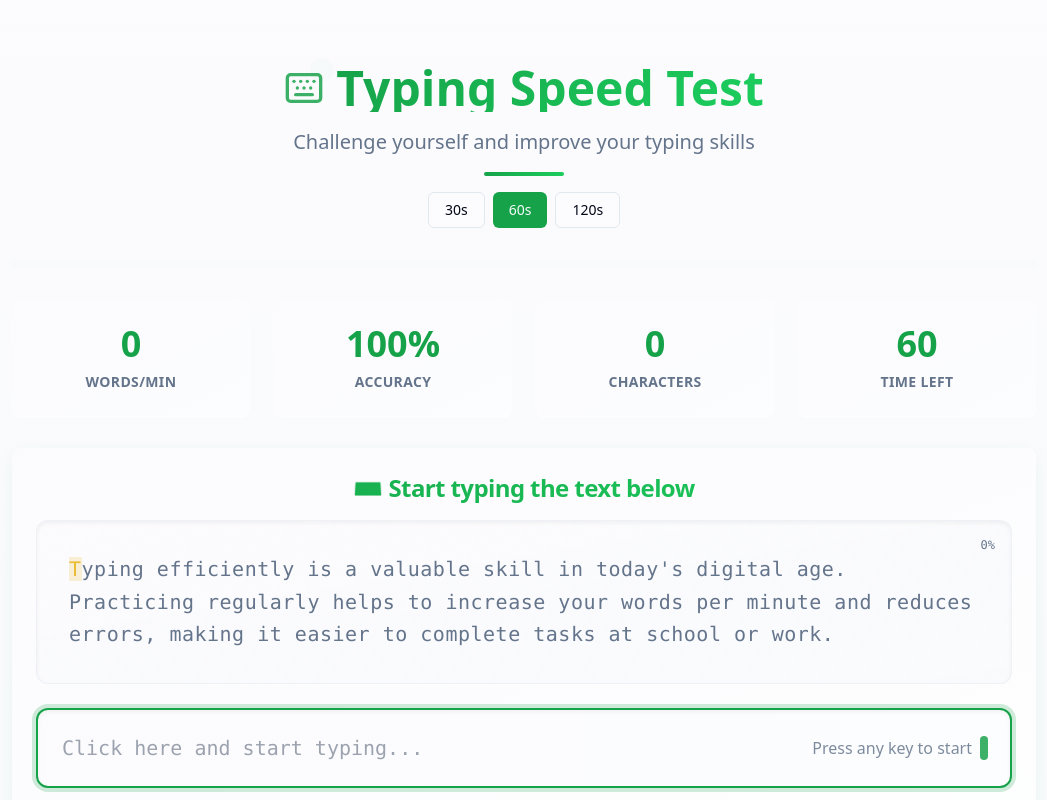
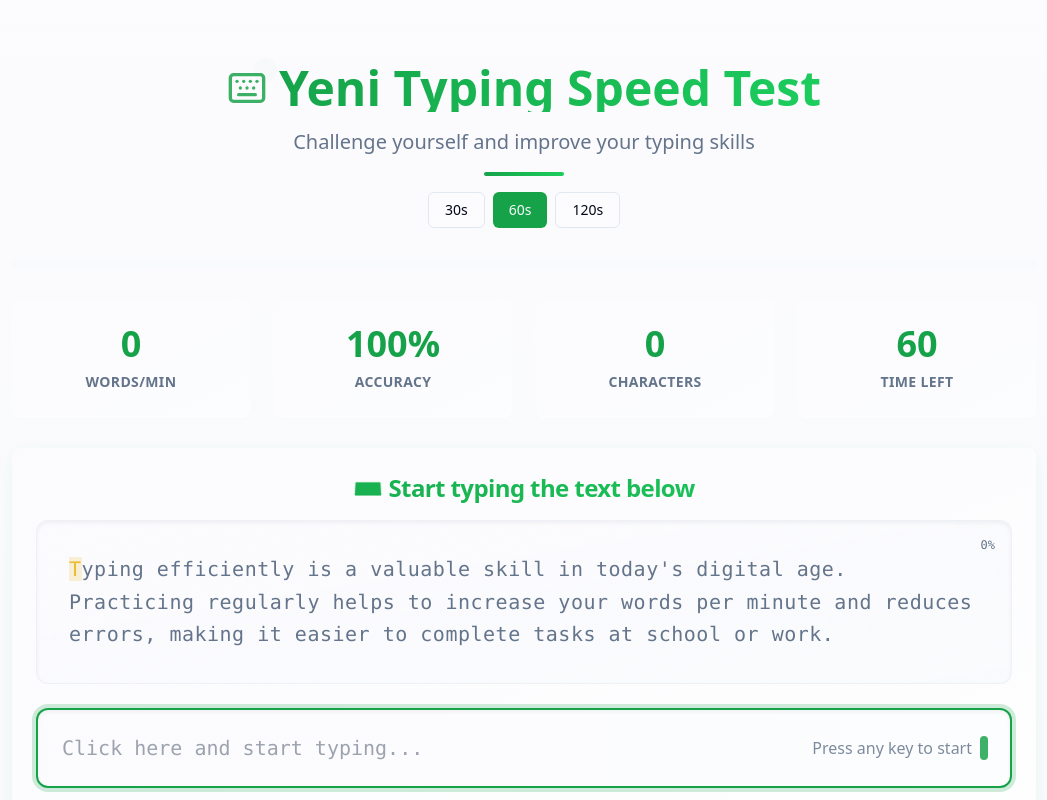
Before and after one commit to Menelik2/quick-type-tally, a React (Vite) app: page / in a window 1280 px wide. Shown: the top 800 px of the page, without its empty margins (116-1163 px from the left). Built offline with nearby package versions, Linux system fonts and the light colour scheme.

Commit message:
Update TypingTest.tsx

```diff
--- a/src/components/TypingTest.tsx
+++ b/src/components/TypingTest.tsx
@@ -160,7 +160,7 @@ export default function TypingTest() {
                 <div className="absolute -top-1 -right-1 w-3 h-3 bg-primary rounded-full animate-ping"></div>
               </div>
               <h1 className="text-5xl font-bold bg-gradient-primary bg-clip-text text-transparent">
-                Typing Speed Test
+                Yeni Typing Speed Test
               </h1>
             </div>
             <p className="text-xl text-muted-foreground font-medium">
@@ -342,4 +342,7 @@ export default function TypingTest() {
       </div>
     </div>
   );
+
+  <footer>
+  By Menelik Admasu</footer>
 }
```
